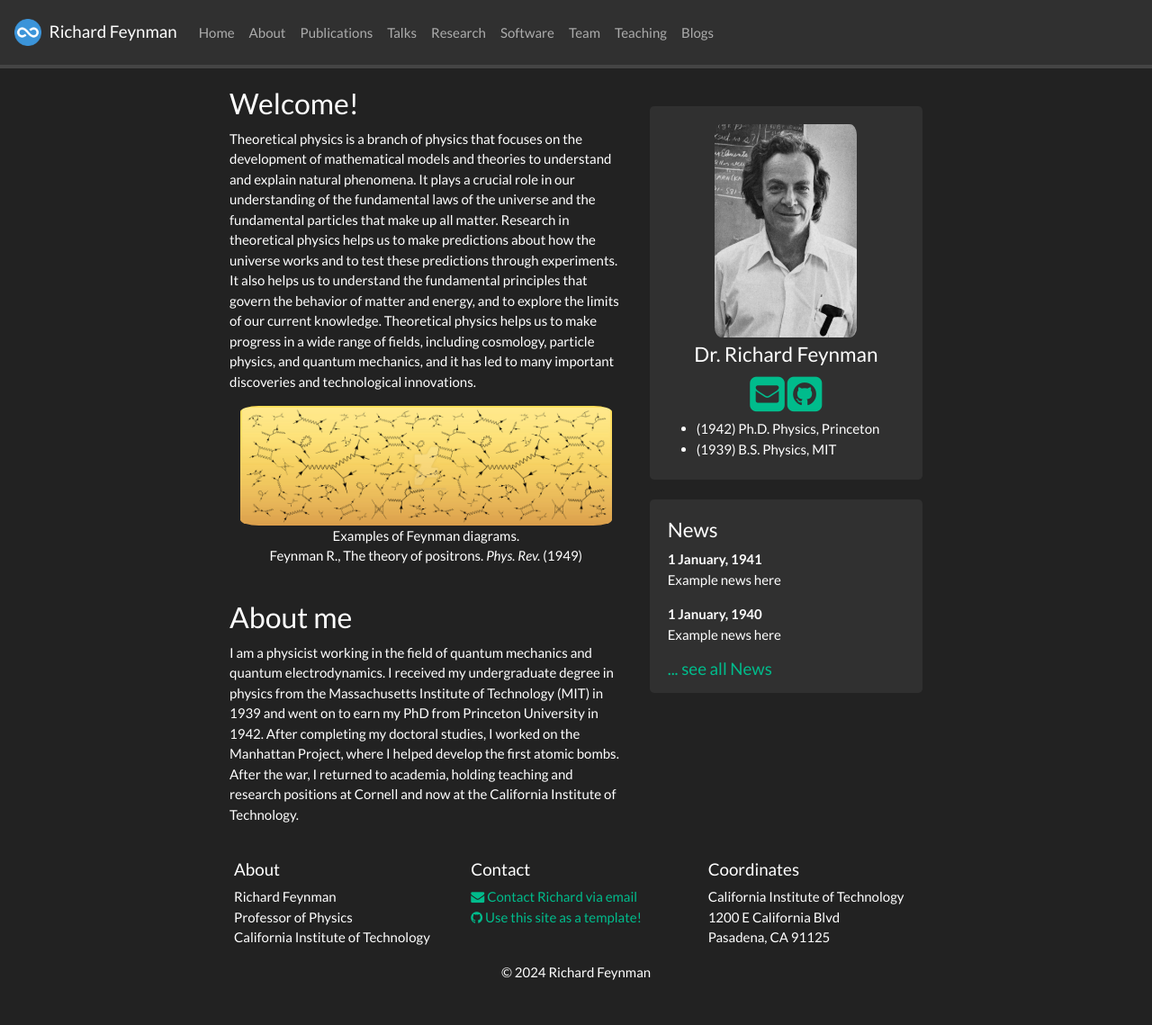
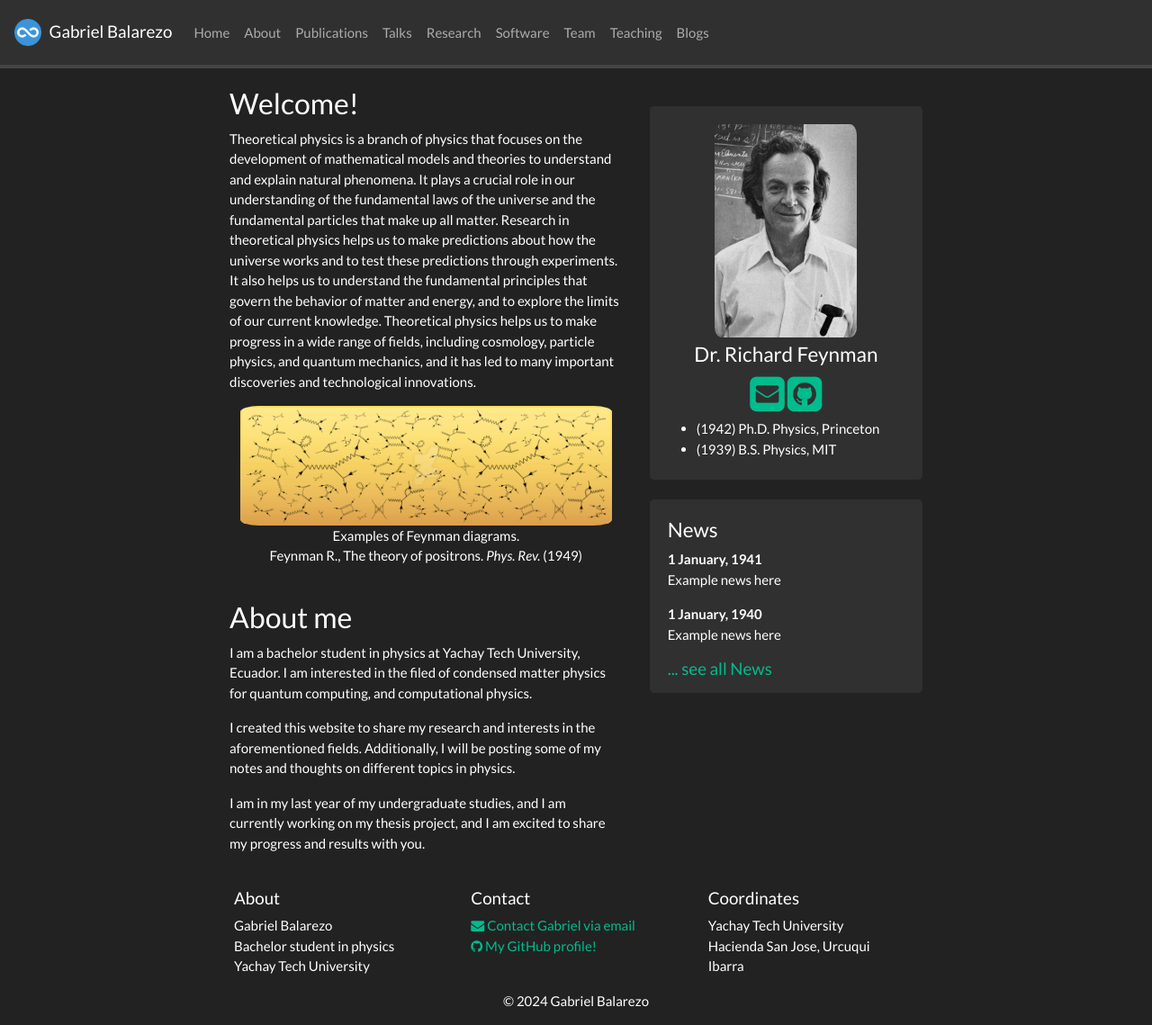
Before and after one commit to GabrielBJ/GabrielBJ.github.io, a Jekyll site: the page built from _pages/home.md, in a window 1280 px wide and 1139 px high. Shown: the whole window at 90% size. Built offline with Jekyll 4.4.1, drawn with Linux system fonts in a browser that asks for light colours; nearby versions of some CDN libraries; a style sheet for code colours, icons or effects is not loaded.

Commit message:
first changes

```diff
--- a/_config.yml
+++ b/_config.yml
@@ -1,7 +1,7 @@
 # Site settings
-title: Richard Feynman
-email: richard@university.edu
-description: Academic webpage of Dr. Richard Feynman
+title: Gabriel Balarezo
+email: juan.balarezo@yachaytech.edu.ec
+description: Academic webpage of Gabriel Balarezo
 baseurl: ""
 url: ""
 
@@ -12,18 +12,18 @@ url: ""
 
 # Footer info
 affiliation: >
-  Richard Feynman<br/>
-  Professor of Physics<br/>
-  California Institute of Technology
+  Gabriel Balarezo<br/>
+  Bachelor student in physics<br/>
+  Yachay Tech University
 
 location: >
-  California Institute of Technology<br/>
-  1200 E California Blvd<br/>
-  Pasadena, CA 91125
+  Yachay Tech University<br/>
+  Hacienda San Jose, Urcuqui<br/>
+  Ibarra
 
 contact: >
-  <a href="mailto:richard@university.edu" target="_blank"><i class="fa fa-envelope fa-1x"></i> Contact Richard via email</a> <br/>
-  <a href="https://github.com/sbryngelson/academic-website-template"><i class="fa fa-github fa-1x"></i> Use this site as a template!</a>
+  <a href="mailto:juan.balarezo@yachaytech.edu.ec" target="_blank"><i class="fa fa-envelope fa-1x"></i> Contact Gabriel via email</a> <br/>
+  <a href="https://github.com/quantum-gabo"><i class="fa fa-github fa-1x"></i> My GitHub profile!</a>
 
 # Pages shown in navbar
 nav_pages:
--- a/_pages/home.md
+++ b/_pages/home.md
@@ -26,7 +26,8 @@ Feynman R., The theory of positrons. <i>Phys. Rev.</i> (1949)
 
 ### About me
 
-I am a physicist working in the field of quantum mechanics and quantum electrodynamics.
-I received my undergraduate degree in physics from the Massachusetts Institute of Technology (MIT) in 1939 and went on to earn my PhD from Princeton University in 1942.
-After completing my doctoral studies, I worked on the Manhattan Project, where I helped develop the first atomic bombs.
-After the war, I returned to academia, holding teaching and research positions at Cornell and now at the California Institute of Technology.
+I am a bachelor student in physics at Yachay Tech University, Ecuador. I am interested in the filed of condensed matter physics for quantum computing, and computational physics.
+
+I created this website to share my research and interests in the aforementioned fields. Additionally, I will be posting some of my notes and thoughts on different topics in physics.
+
+I am in my last year of my undergraduate studies, and I am currently working on my thesis project, and I am excited to share my progress and results with you.
--- a/about/index.html
+++ b/about/index.html
@@ -7,7 +7,7 @@
   <meta name="viewport" content="width=device-width, initial-scale=1">
 
   <title>About - Richard Feynman</title>
-  <meta name="description" content="Academic webpage of Dr. Richard Feynman">
+  <meta name="description" content="Academic webpage of Gabriel Balarezo">
   <link rel="stylesheet" href="/assets/main.css">
   <link rel="canonical" href="/about/">
   <link rel="shortcut icon" type ="image/x-icon" href="/favicon.ico">
```
